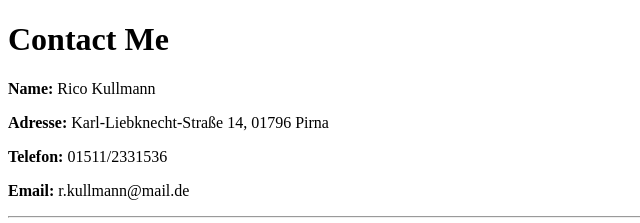
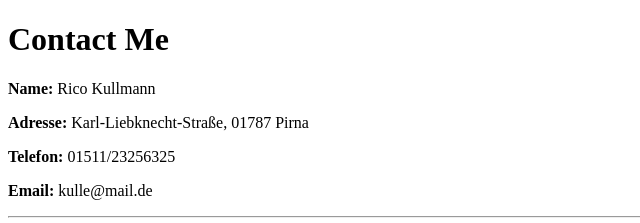
Before and after one commit to Fehldruck/cv, a plain HTML site: page contact.html in a window 1280 px wide. Shown: the top 223 px of the page, 0-640 px from the left. Drawn offline with Linux system fonts and the light colour scheme.

Commit message:
Update Values

```diff
--- a/contact.html
+++ b/contact.html
@@ -9,11 +9,11 @@
 <body>
   <h1>Contact Me</h1>
   <p><b>Name:</b> Rico Kullmann</p>
-  <p><b>Adresse:</b> Karl-Liebknecht-Straße 14, 01796 Pirna</p>
-  <p><b>Telefon:</b> 01511/2331536</p>
-  <p><b>Email:</b> r.kullmann@mail.de</p>
+  <p><b>Adresse:</b> Karl-Liebknecht-Straße, 01787 Pirna</p>
+  <p><b>Telefon:</b> 01511/23256325</p>
+  <p><b>Email:</b> kulle@mail.de</p>
   <hr>
-  <form action="mailto:ricokulle@mailbox.org" method="post" enctype="text/plain">
+  <form action="mailto:kulle@mailbox.org" method="post" enctype="text/plain">
     <label>Your Name:</label>
     <input type="text" name="YourName" value=""><br>
     <label>Your Email:</label>
```
